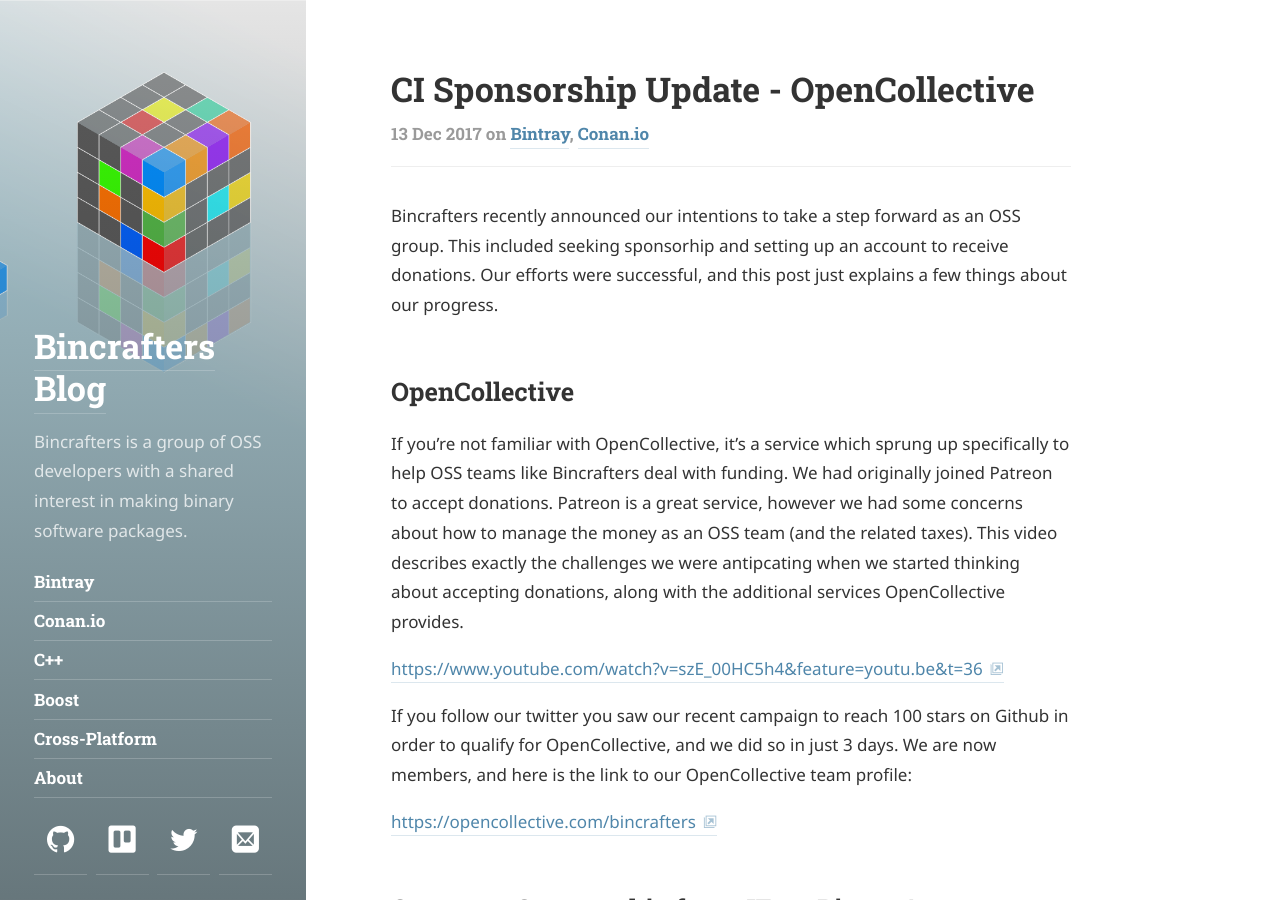
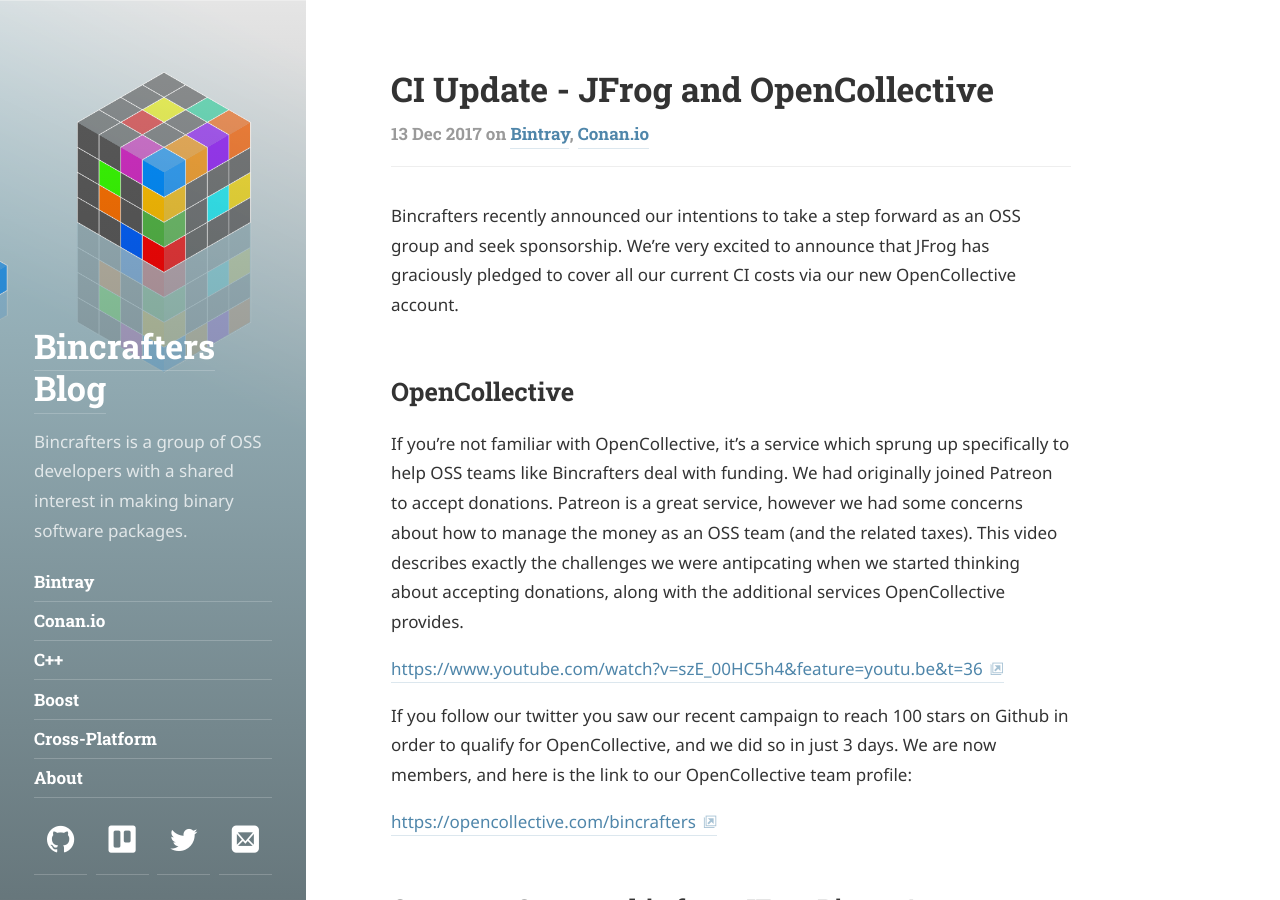
Before and after one commit to bincrafters/bincrafters.github.io, a Jekyll site: the page built from _posts/2017-12-13-Continuous-Integration-Sponsorship-Update.md, in a window 1280 px wide and 900 px high. Built offline with Jekyll 4.4.1, drawn with Linux system fonts in a browser that asks for light colours; some web fonts are replaced.

Commit message:
Ci update post

```diff
--- a/_posts/2017-12-13-Continuous-Integration-Sponsorship-Update.md
+++ b/_posts/2017-12-13-Continuous-Integration-Sponsorship-Update.md
@@ -1,10 +1,10 @@
 ---
 layout: post
-title: 'CI Sponsorship Update - OpenCollective'
+title: 'CI Update - JFrog and OpenCollective'
 tags: [Bintray, Conan.io]
 ---
 
-Bincrafters recently announced our intentions to take a step forward as an OSS group.  This included seeking sponsorhip and setting up an account to receive donations.  Our efforts were successful, and this post just explains a few things about our progress.
+Bincrafters recently announced our intentions to take a step forward as an OSS group and seek sponsorship.  We're very excited to announce that JFrog has graciously pledged to cover all our current CI costs via our new OpenCollective account.
 
 ## OpenCollective
 If you're not familiar with OpenCollective, it's a service which sprung up specifically to help OSS teams like Bincrafters deal with funding.  We had originally joined Patreon to accept donations.  Patreon is a great service, however we had some concerns about how to manage the money as an OSS team (and the related taxes).  This video describes exactly the challenges we were antipcating when we started thinking about accepting donations, along with the additional services OpenCollective provides.
```
